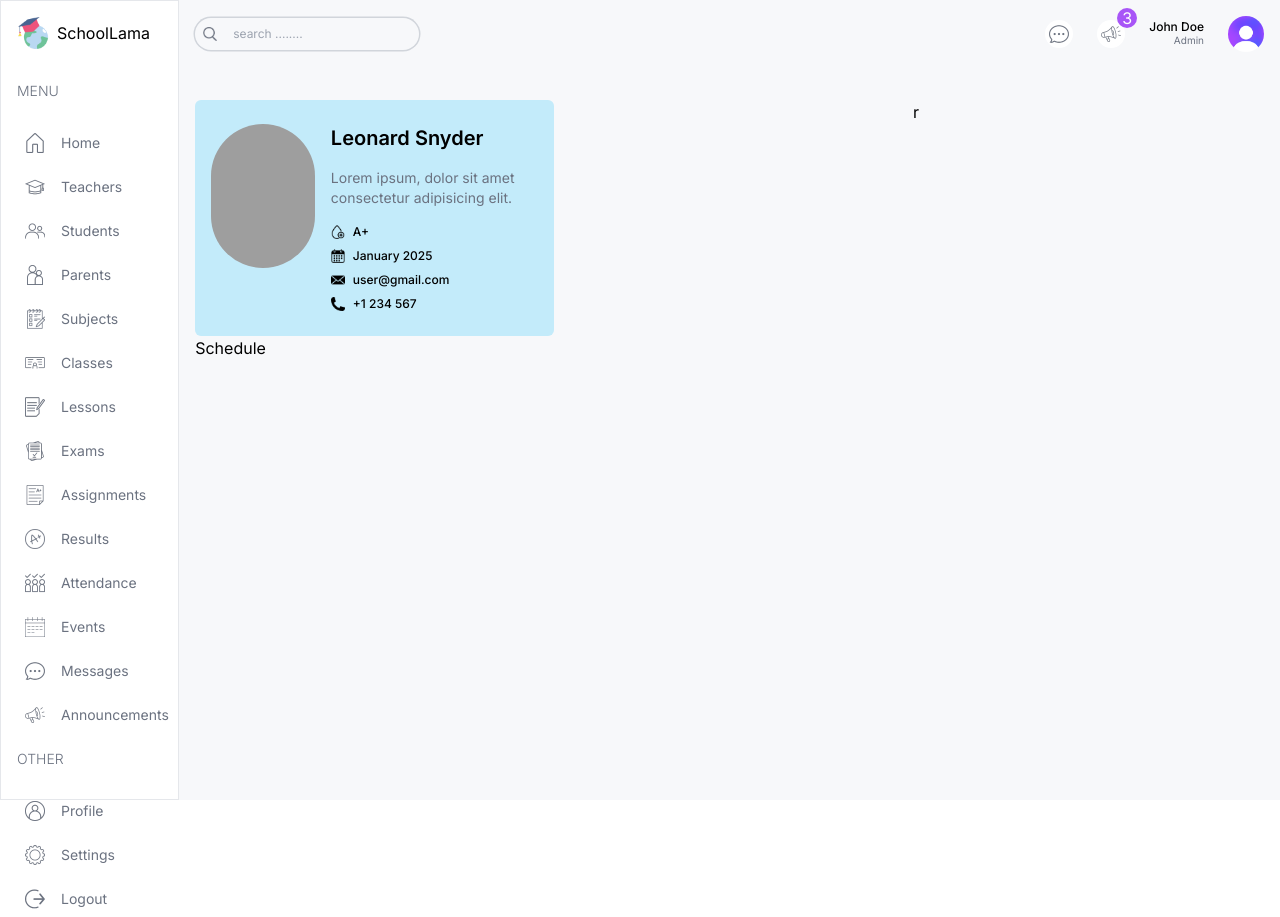
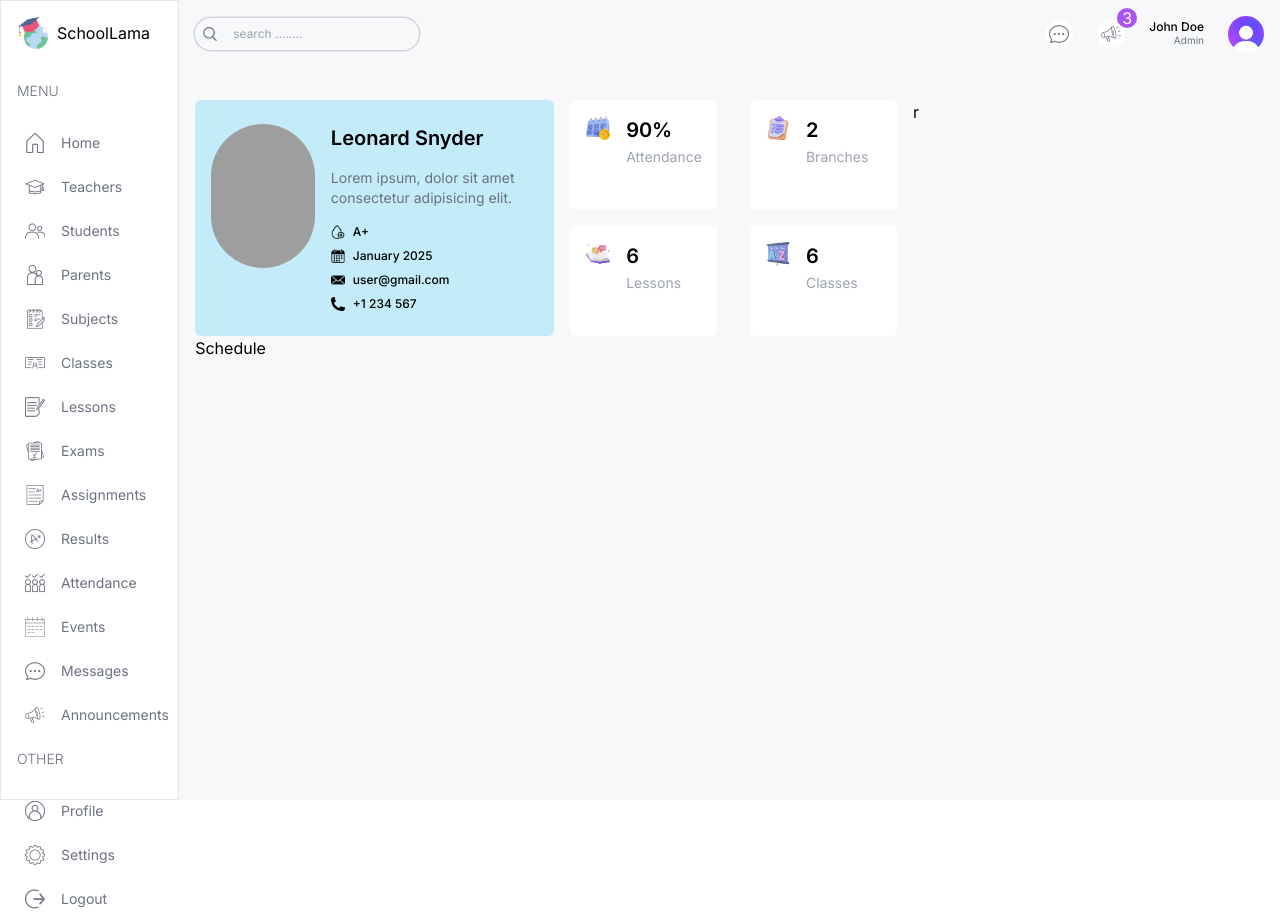
Before and after one commit to kaziabulhasib/sm-dashboard, a Next.js app: page /list/teachers/1 in a window 1280 px wide. Built offline with nearby package versions, Linux system fonts and the light colour scheme; grey boxes are pictures that could not be loaded.

Commit message:
small classes

```diff
--- a/src/app/(dashbaord)/list/teachers/[id]/page.tsx
+++ b/src/app/(dashbaord)/list/teachers/[id]/page.tsx
@@ -44,7 +44,64 @@ const SingleTeacherPage = () => {
             </div>
           </div>
           {/* small cards  */}
-          <div className='flex-1'></div>
+          <div className='flex-1 flex flex-wrap gap-4 justify-between'>
+            {/* CARD */}
+            <div className='bg-white p-4 rounded-md flex gap-4 w-full md:w-[48%] xl:w-[45%] 2xl:w-[48%]'>
+              <Image
+                src='/singleAttendance.png'
+                alt=''
+                width={24}
+                height={24}
+                className='w-6 h-6'
+              />
+              <div className=''>
+                <h1 className='text-xl font-semibold'>90%</h1>
+                <span className='text-sm text-gray-400'>Attendance</span>
+              </div>
+            </div>
+            {/* CARD */}
+            <div className='bg-white p-4 rounded-md flex gap-4 w-full md:w-[48%] xl:w-[45%] 2xl:w-[48%]'>
+              <Image
+                src='/singleBranch.png'
+                alt=''
+                width={24}
+                height={24}
+                className='w-6 h-6'
+              />
+              <div className=''>
+                <h1 className='text-xl font-semibold'>2</h1>
+                <span className='text-sm text-gray-400'>Branches</span>
+              </div>
+            </div>
+            {/* CARD */}
+            <div className='bg-white p-4 rounded-md flex gap-4 w-full md:w-[48%] xl:w-[45%] 2xl:w-[48%]'>
+              <Image
+                src='/singleLesson.png'
+                alt=''
+                width={24}
+                height={24}
+                className='w-6 h-6'
+              />
+              <div className=''>
+                <h1 className='text-xl font-semibold'>6</h1>
+                <span className='text-sm text-gray-400'>Lessons</span>
+              </div>
+            </div>
+            {/* CARD */}
+            <div className='bg-white p-4 rounded-md flex gap-4 w-full md:w-[48%] xl:w-[45%] 2xl:w-[48%]'>
+              <Image
+                src='/singleClass.png'
+                alt=''
+                width={24}
+                height={24}
+                className='w-6 h-6'
+              />
+              <div className=''>
+                <h1 className='text-xl font-semibold'>6</h1>
+                <span className='text-sm text-gray-400'>Classes</span>
+              </div>
+            </div>
+          </div>
         </div>
         {/* Bottom  */}
         <div className=''>Schedule</div>
```
